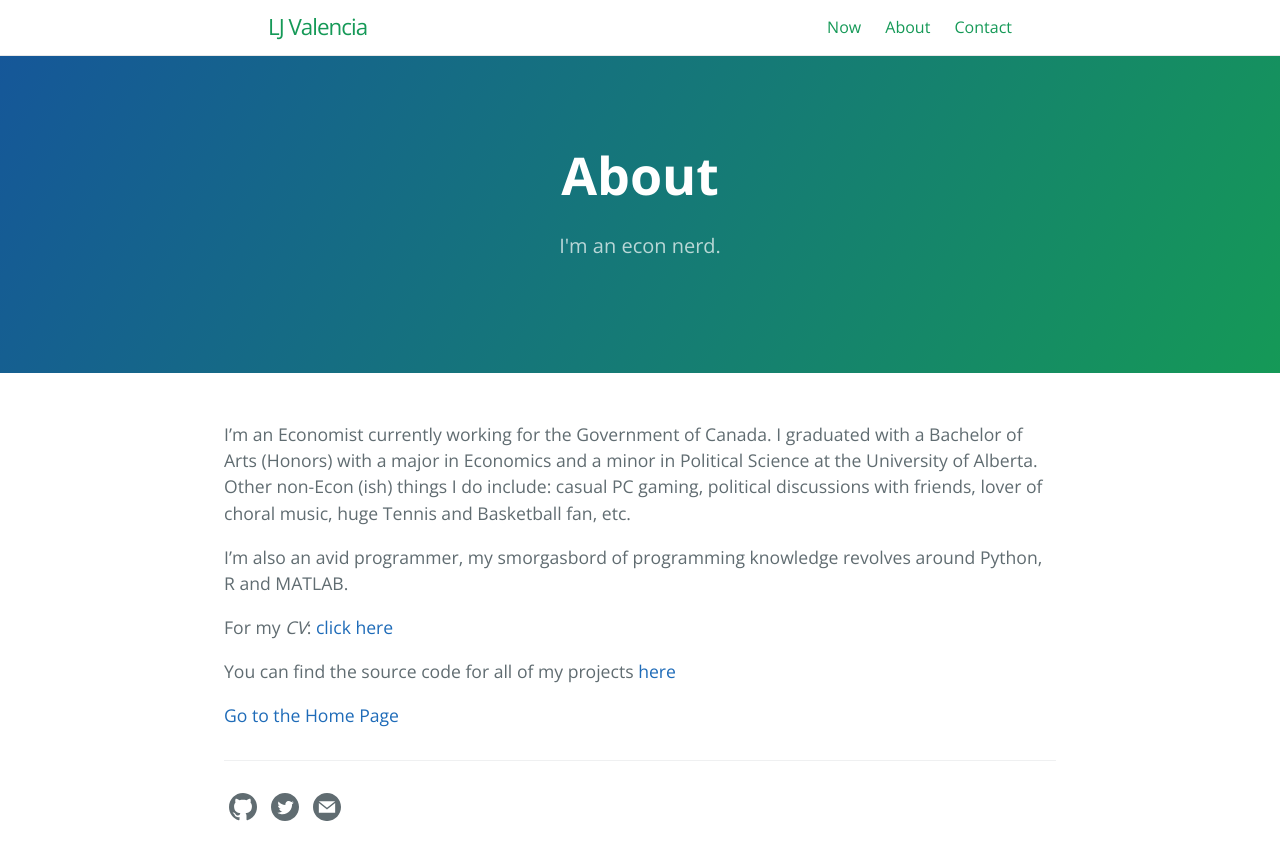
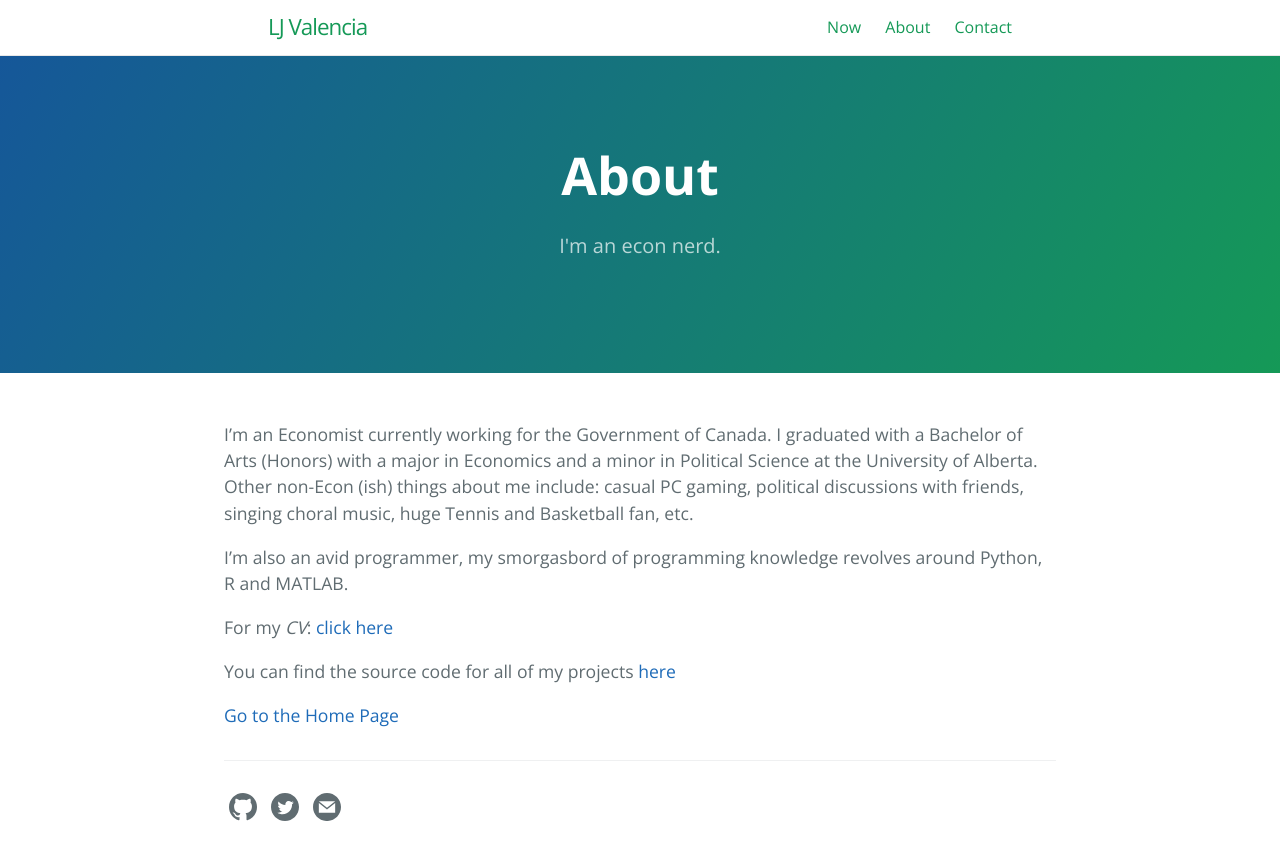
Before and after one commit to lj-valencia/cayman-blog-old-site, a Jekyll site: the page built from about.md, in a window 1280 px wide. Shown: the top 860 px of the page. Built offline with Jekyll 4.4.1, drawn with Linux system fonts in a browser that asks for light colours.

Commit message:
Update about.md

```diff
--- a/about.md
+++ b/about.md
@@ -7,7 +7,7 @@ ref: about
 order: 0
 ---
 
-I'm an Economist currently working for the Government of Canada. I graduated with a Bachelor of Arts (Honors) with a major in Economics and a minor in Political Science at the University of Alberta. Other non-Econ (ish) things I do include: casual PC gaming, political discussions with friends, lover of choral music, huge Tennis and Basketball fan, etc.
+I'm an Economist currently working for the Government of Canada. I graduated with a Bachelor of Arts (Honors) with a major in Economics and a minor in Political Science at the University of Alberta. Other non-Econ (ish) things about me include: casual PC gaming, political discussions with friends, singing choral music, huge Tennis and Basketball fan, etc.
 
 I'm also an avid programmer, my smorgasbord of programming knowledge revolves around Python, R and MATLAB.
 
```
